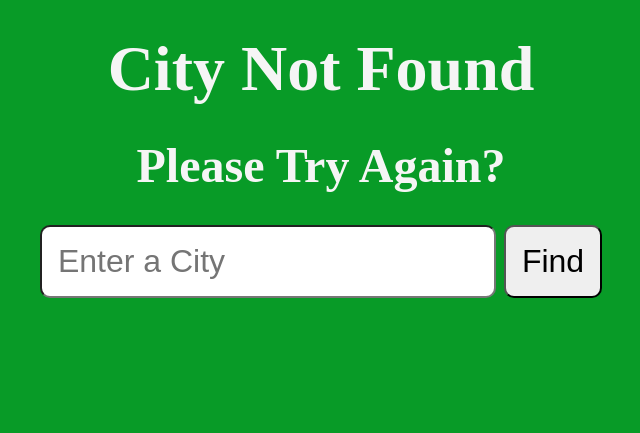
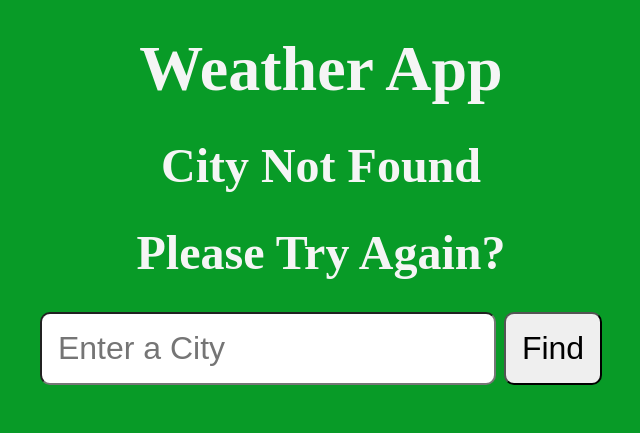
Before and after one commit to codewithdani/weather_app, a Flask app: template templates/404.html in a window 1280 px wide. Shown: the top 433 px of the page, without its empty margins (319-959 px from the left). Run offline with Flask 3, Linux system fonts and the light colour scheme; the template is opened without the code that fills it, so the values that code supplies are empty.

Commit message:
update requirements

```diff
--- a/templates/404.html
+++ b/templates/404.html
@@ -9,7 +9,8 @@
 </head>
 
 <body>
-    <h1>City Not Found</h1>
+    <h1>Weather App</h1>
+    <h2>City Not Found</h2>
     <h2>Please Try Again?</h2>
     <form action="/weather">
         <input type="text" name="city" id="city" placeholder="Enter a City" />
```
